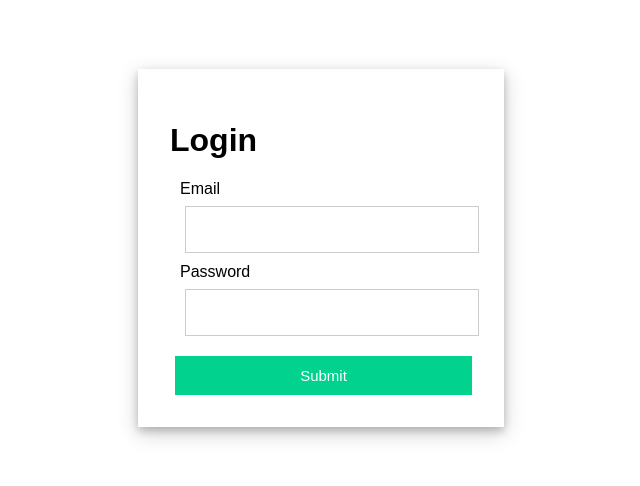
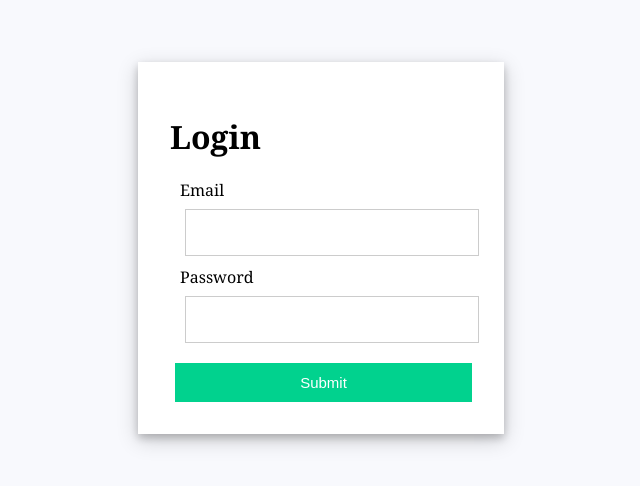
Before and after one commit to chewyuhan/FIT3164-MDS12-AutomatedHealthcareInformationSystem_Front_End, a React (Create React App) app: page / in a window 1280 px wide. Shown: the part 152-638 px from the top of the page, without its empty margins (319-959 px from the left). Built offline with nearby package versions, Linux system fonts and the light colour scheme.

Commit message:
fix app css

```diff
--- a/src/App.css
+++ b/src/App.css
@@ -3,3 +3,15 @@ body {
   margin: 0; /* Reset the default margin for the body */
   padding: 0; /* Reset the default padding for the body */
 }
+
+.app {
+  font-family: sans-serif;
+  display: flex;
+  align-items: center;
+  justify-content: center;
+  flex-direction: column;
+  gap: 20px;
+  height: 100vh;
+  font-family: Cambria, Cochin, Georgia, Times, "Times New Roman", serif;
+  background-color: #f8f9fd;
+}
```
